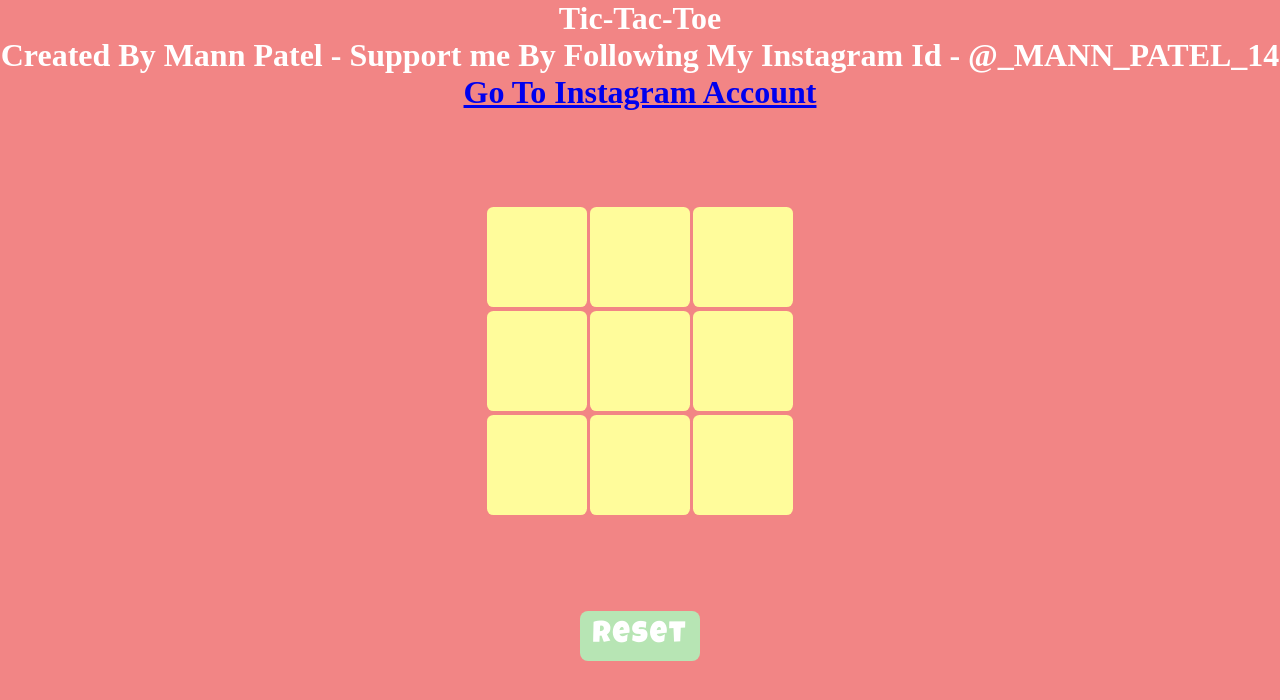
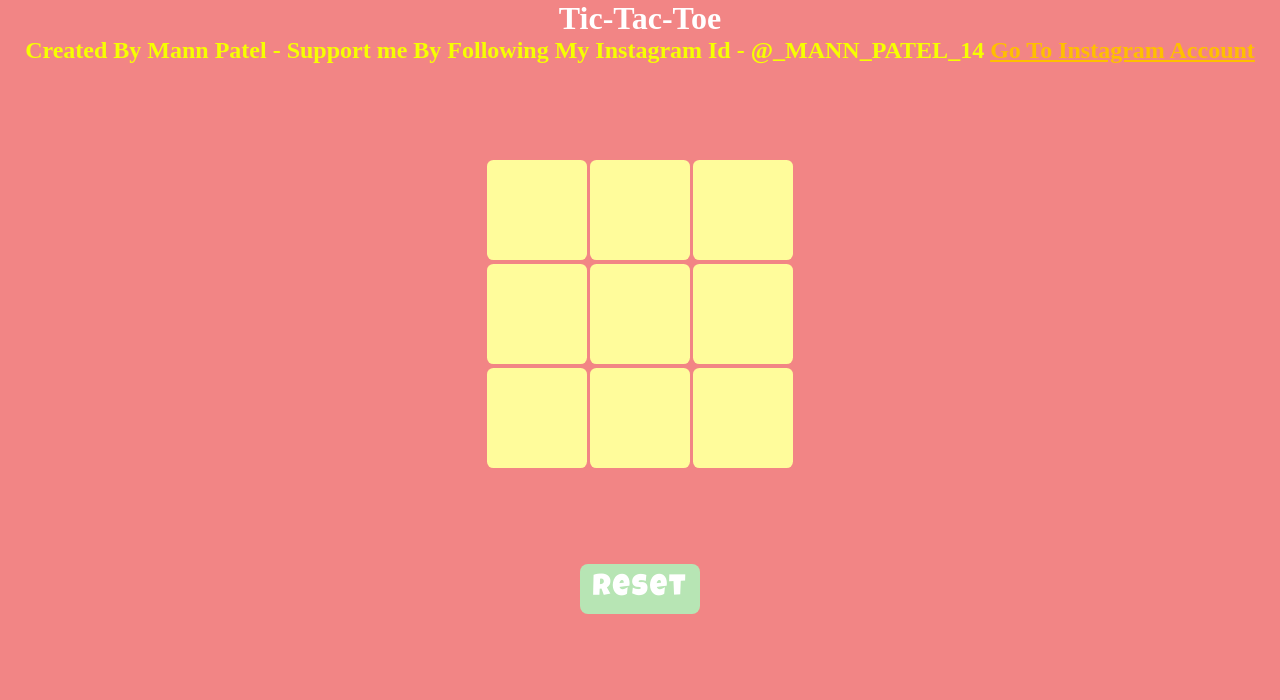
Before and after one commit to Mann-H-Patel/Tic-Tac-Toe-Game-, a plain HTML site: page index.html in a window 1280 px wide. Drawn offline with Linux system fonts and the light colour scheme.

Commit message:
Update index.html

```diff
--- a/index.html
+++ b/index.html
@@ -10,7 +10,7 @@
     <!-- Tic-tac-Toe Game Code Begin -->
     <main>
         <h1>Tic-Tac-Toe</h1>
-        <h1>Created By Mann Patel - Support me By Following My Instagram Id - @_MANN_PATEL_14 <a href="https://www.instagram.com/_mann_patel_14?igsh=ZGc3ZTFvOG5sZ2hv" targrt="_blank">Go To Instagram Account</a></h1>
+        <h2 class="details">Created By Mann Patel - Support me By Following My Instagram Id - @_MANN_PATEL_14 <a href="https://www.instagram.com/_mann_patel_14?igsh=ZGc3ZTFvOG5sZ2hv" targrt="_blank">Go To Instagram Account</a></h2>
 
         <div class="msg-box hide">
             <p id="msg">Winner</p>
```
